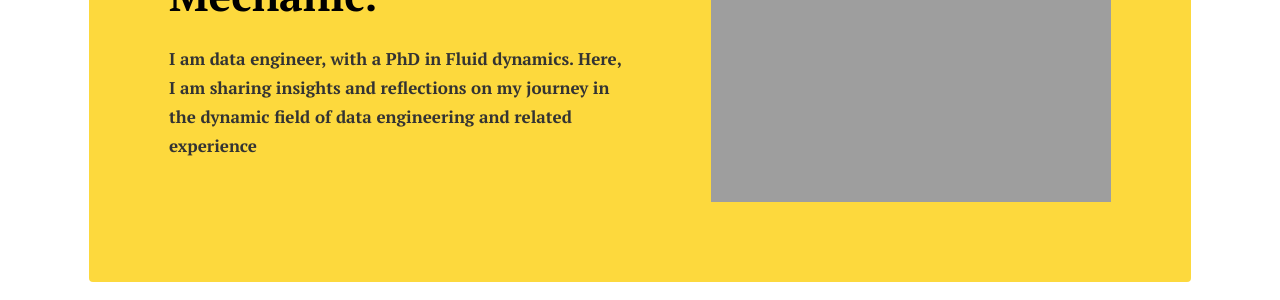
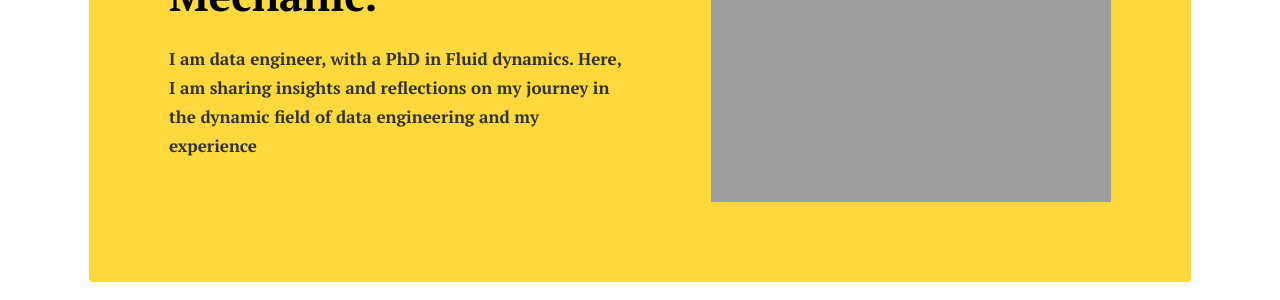
Before and after one commit to pradeap/dev-data-mechanic-website, a Jekyll site: the page built from index.html, in a window 1280 px wide and 1287 px high. Shown: the part 294-594 px from the top of the window. Built offline with Jekyll 4.4.1, drawn with Linux system fonts in a browser that asks for light colours; the list of posts is cut into pages by our own code; comment, search, counter and statistics services are not loaded.

Commit message:
Update index.html

```diff
--- a/index.html
+++ b/index.html
@@ -11,7 +11,7 @@ background: '/img/bg-index.jpg'
   <div class="row align-items-center justify-content-between">
     <div class="col-md-6">
       <h1 class="font-weight-bold mb-4 serif-font">Welcome to Data Mechanic.</h1>
-      <h7 class="font-weight-bold mb-4 serif-font">I am data engineer, with a PhD in Fluid dynamics. Here, I am sharing insights and reflections on my journey in the dynamic field of data engineering and related experience</h7>
+      <h7 class="font-weight-bold mb-4 serif-font">I am data engineer, with a PhD in Fluid dynamics. Here, I am sharing insights and reflections on my journey in the dynamic field of data engineering and my experience</h7>
       <p class="lead mb-4"></p>
       <!-- <a href="{{site.baseurl}}/about" class="btn btn-dark text-white px-5 btn-lg">About me</a> -->
     </div>
```
